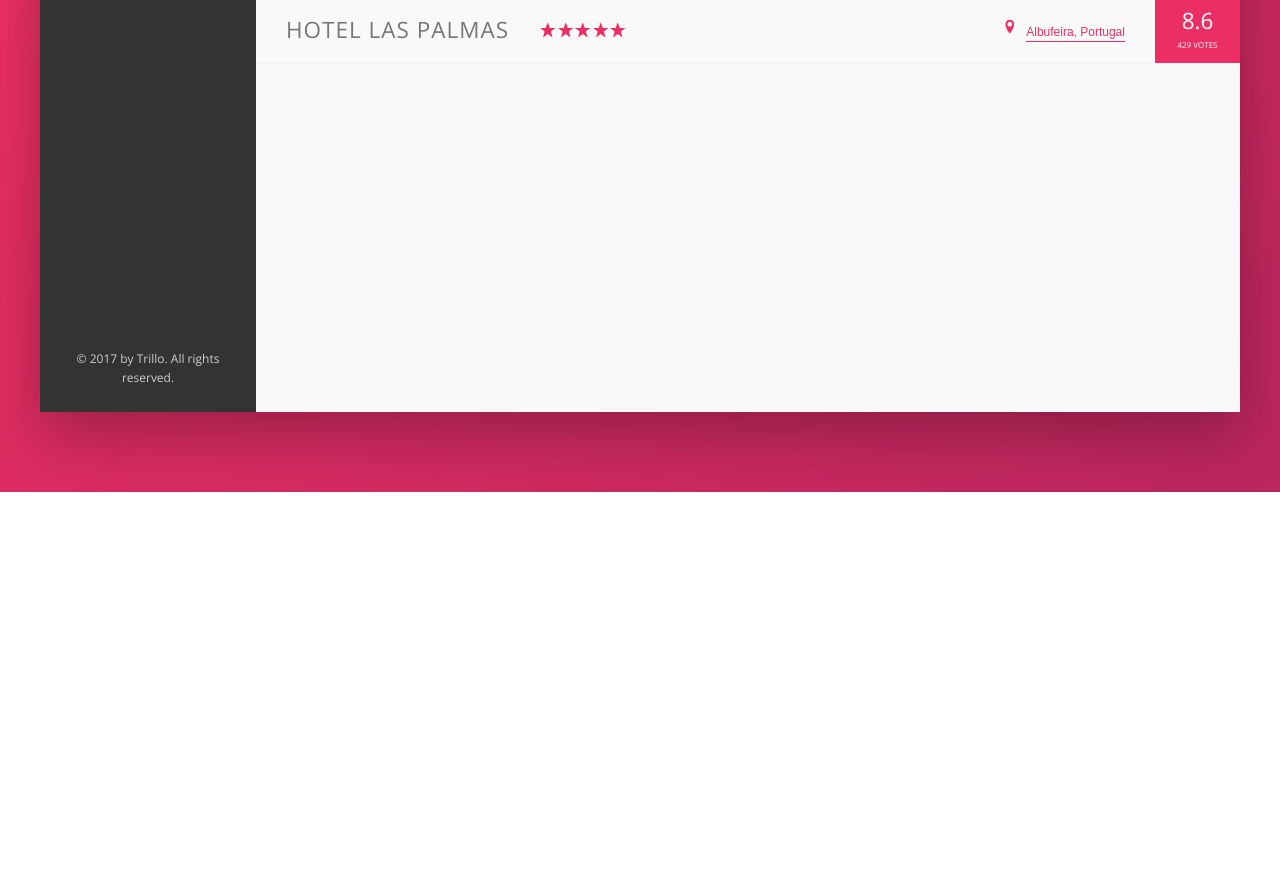
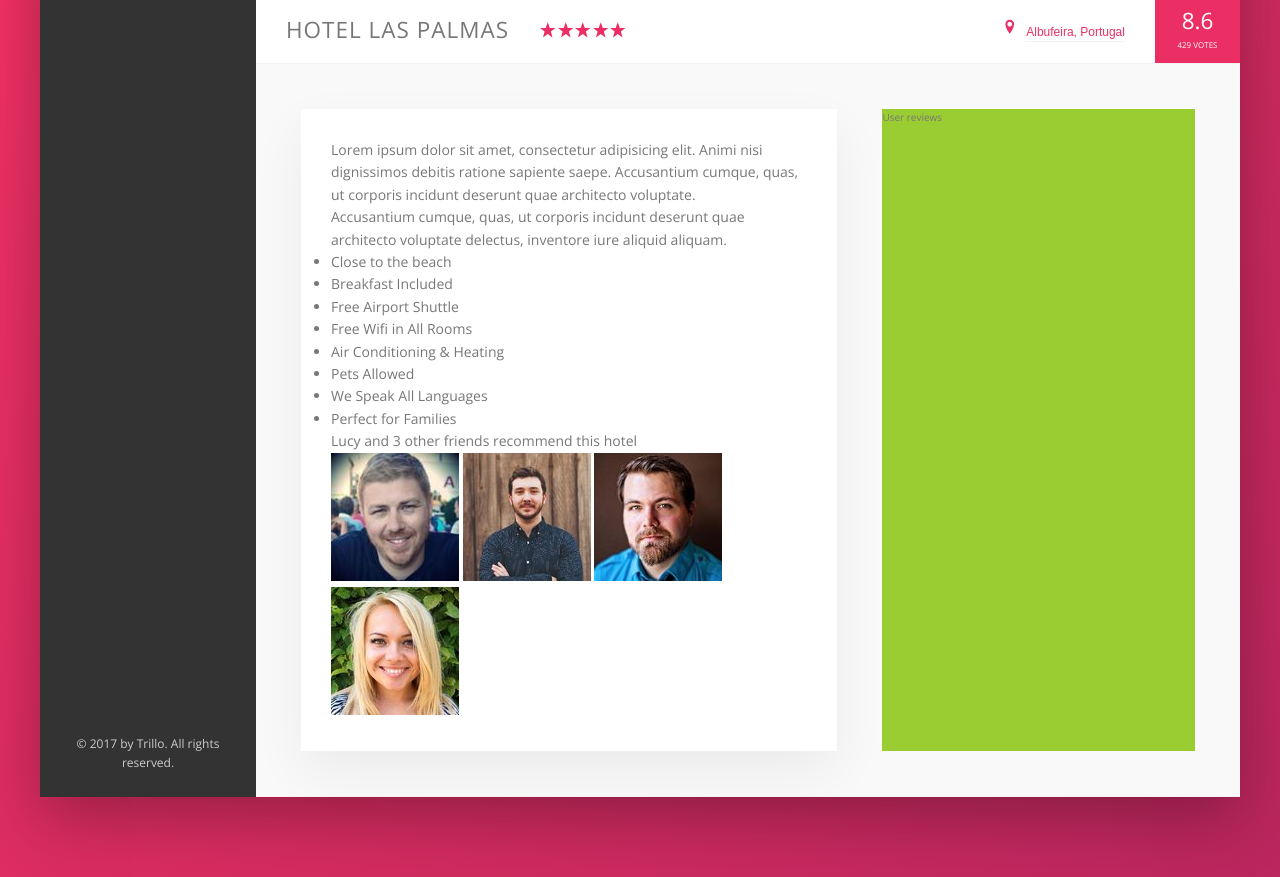
Before and after one commit to chriswhunter89/trillo, a website: page index.html in a window 1280 px wide. Shown: the part 538-1415 px from the top of the page. Before the commit the page ends 1030 px from the top, so only its background shows below. Drawn offline with nearby package versions, Linux system fonts and the light colour scheme.

Commit message:
descritpion section progressed

```diff
--- a/index.html
+++ b/index.html
@@ -122,6 +122,39 @@
               <div class="overview__rating-count">429 votes</div>
             </div>
           </div>
+          <div class="detail">
+            <div class="description">
+              <p class="paragraph">
+                Lorem ipsum dolor sit amet, consectetur adipisicing elit. Animi nisi dignissimos debitis
+                ratione sapiente saepe. Accusantium cumque, quas, ut corporis incidunt deserunt quae
+                architecto voluptate.
+              </p>
+              <p class="paragraph">
+                Accusantium cumque, quas, ut corporis incidunt deserunt quae architecto voluptate delectus,
+                inventore iure aliquid aliquam.
+              </p>
+              <ul clas="list">
+                <li>Close to the beach</li>
+                <li>Breakfast Included</li>
+                <li>Free Airport Shuttle</li>
+                <li>Free Wifi in All Rooms</li>
+                <li>Air Conditioning & Heating</li>
+                <li>Pets Allowed</li>
+                <li>We Speak All Languages</li>
+                <li>Perfect for Families</li>
+              </ul>
+              <div class="recommend">
+                <p class="recommend__count">Lucy and 3 other friends recommend this hotel</p>
+                <div class="recommend__friends">
+                  <img src="img/user-3.jpg" alt="Friend 1" class="recommend__photo" />
+                  <img src="img/user-4.jpg" alt="Friend 2" class="recommend__photo" />
+                  <img src="img/user-5.jpg" alt="Friend 3" class="recommend__photo" />
+                  <img src="img/user-6.jpg" alt="Friend 4" class="recommend__photo" />
+                </div>
+              </div>
+            </div>
+            <div class="user-reviews">User reviews</div>
+          </div>
         </main>
       </div>
     </div>
--- a/sass/_base.scss
+++ b/sass/_base.scss
@@ -30,6 +30,9 @@ Grey dark 3: #999
   --color-grey-dark-3: #999;
 
   --shadow-dark: 0 2rem 6rem rgba(0, 0, 0, 0.3);
+  --shadow-light: 0 2rem 5rem rgba(0, 0, 0, 0.06);
+
+  --line: 1px solid var(--color-grey-light-2);
 }
 
 * {
--- a/sass/_components.scss
+++ b/sass/_components.scss
@@ -203,7 +203,7 @@
 .overview {
   display: flex;
   align-items: center;
-  border-bottom: 1px solid var(--color-grey-light-2);
+  border-bottom: var(--line);
 
   &__heading {
     font-size: 2.25rem;
@@ -266,7 +266,7 @@
   border: none;
   color: var(--color-primary);
   font-size: inherit;
-  border-bottom: 1px solid currentColor;
+  border-bottom: var(--line);
   padding-bottom: 2px;
   display: inline-block;
   background-color: transparent;
--- a/sass/_layout.scss
+++ b/sass/_layout.scss
@@ -9,7 +9,7 @@
 .header {
   height: 7rem;
   background-color: #fff;
-  border-bottom: 1px solid var(--color-grey-light-2);
+  border-bottom: var(--line);
   display: flex;
   justify-content: space-between;
   align-items: center;
@@ -29,6 +29,27 @@
 }
 
 .hotel-view {
-  flex-grow: 1;
-  height: 80rem;
+  background-color: #fff;
+  flex: 1;
 }
+
+.detail {
+  display: flex;
+  padding: 4.5rem;
+  background-color: var(--color-grey-light-1);
+  border-bottom: var(--line);
+}
+
+.description {
+  background-color: #fff;
+  box-shadow: var(--shadow-light);
+  padding: 3rem;
+  flex: 0 0 60%;
+  margin-right: 4.5rem;
+  font-size: 1.4rem;
+}
+
+.user-reviews {
+  background-color: yellowgreen;
+  flex: 1; //takes up the rest of the space
+}
```
Also changed, not shown: css/style.css, 1 other file.
